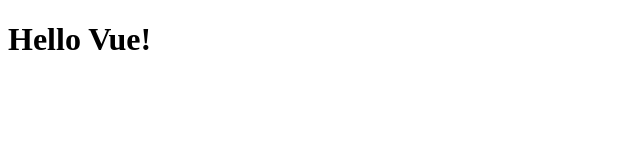
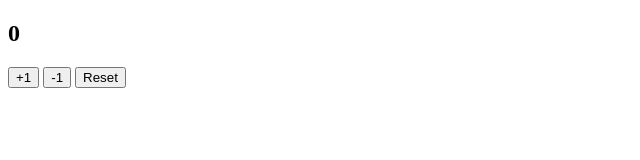
Before and after one commit to mbabinchuk/vuejs-beginer, a website: page index.html in a window 1280 px wide. Shown: the whole page, without its empty margins (0-640 px from the left). Drawn offline with nearby package versions, Linux system fonts and the light colour scheme.

Commit message:
vuejs shit

```diff
--- a/app.js
+++ b/app.js
@@ -2,7 +2,12 @@
   el: "#app",
   data() {
     return {
-        message: 'Hello Vue!'
+        counter: 0
+    }
+  },
+  methods: {
+    substract: function(){
+        this.counter--
     }
   }
 })
--- a/index.html
+++ b/index.html
@@ -8,7 +8,10 @@
 </head>
 <body>
     <div id="app">
-        <h1>{{ message }}</h1>
+        <h2>{{counter}}</h2>
+        <button @click="counter++">+1</button>
+        <button @click="substract">-1</button>
+        <button @dblclick="counter=0">Reset</button>
     </div>
 
     <script src="https://cdn.jsdelivr.net/npm/vue/dist/vue.js"></script>
--- a/main.css
+++ b/main.css
@@ -0,0 +1,3 @@
+.strike{
+    text-decoration: line-through;
+}
```
